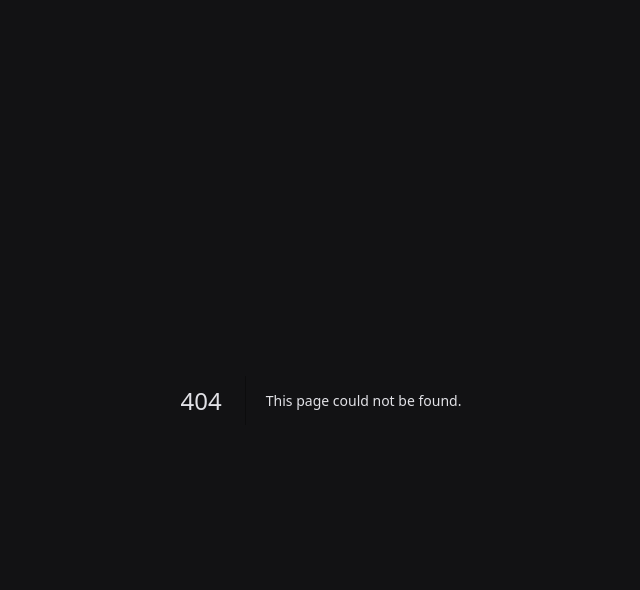
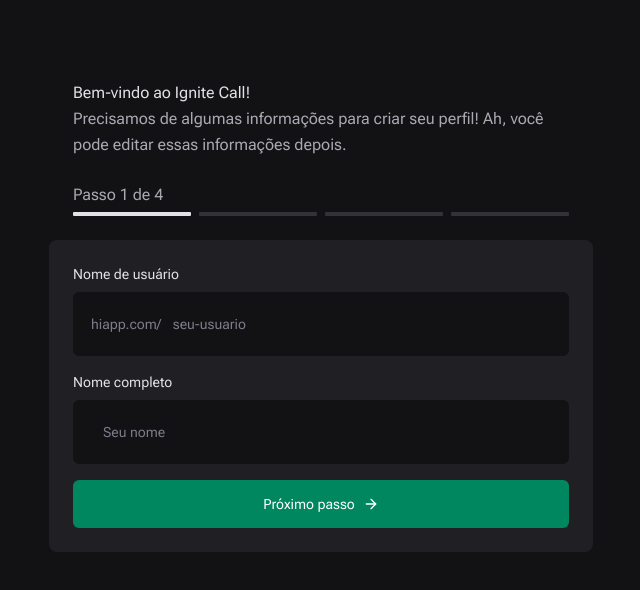
Before and after one commit to alanfoandrade/ignite-call, a Next.js app: page /register in a window 1280 px wide. Before the commit this address had no page. Shown: the top 590 px of the page, without its empty margins (319-959 px from the left). Built offline with nearby package versions, Linux system fonts and the light colour scheme; a web font is replaced by a local one.

Commit message:
feat: add form

```diff
--- a/src/app/(home)/components/ClaimUsernameForm.tsx
+++ b/src/app/(home)/components/ClaimUsernameForm.tsx
@@ -8,6 +8,7 @@
 import { twMerge } from 'tailwind-merge';
 import { z } from 'zod';
 import { zodResolver } from '@hookform/resolvers/zod';
+import { Box } from '@/components/Box';
 
 const claimUsernameFormSchema = z.object({
   username: z
@@ -43,10 +44,11 @@
 
   return (
     <>
-      <form
+      <Box
         {...props}
+        as="form"
         className={twMerge(
-          'border-1 mt-4 grid grid-cols-[1fr_auto] gap-2 rounded-lg border-gray-600 bg-gray-800 p-4 max-lg:grid-cols-1',
+          'mt-4 grid grid-cols-[1fr_auto] gap-2 p-4 max-lg:grid-cols-1',
           className,
         )}
         onSubmit={handleSubmit(handleClaimUsername)}
@@ -64,7 +66,7 @@
           Reservar usuário
           <ArrowRight className="h-4 w-4" />
         </Button>
-      </form>
+      </Box>
 
       <div className="absolute mt-1 px-1">
         <p className="text-sm text-gray-400">
--- /dev/null
+++ b/src/app/register/page.tsx
@@ -0,0 +1,40 @@
+import { Box } from '@/components/Box';
+import { Button } from '@/components/Button';
+import { MultiStep } from '@/components/MultiStep';
+import { TextInput } from '@/components/TextInput';
+import { ArrowRight } from 'lucide-react';
+
+export default function Register() {
+  return (
+    <main className="mx-auto mb-4 mt-20 max-w-xl px-4">
+      <div className="px-6">
+        <strong className="leading-relaxed">Bem-vindo ao Ignite Call!</strong>
+
+        <p className="mb-6 leading-relaxed text-gray-200">
+          Precisamos de algumas informações para criar seu perfil! Ah, você pode
+          editar essas informações depois.
+        </p>
+
+        <MultiStep steps={4} currentStep={1} />
+      </div>
+
+      <Box as="form" className="mt-6 flex flex-col gap-4">
+        <label className="flex flex-col gap-2">
+          <p className="text-sm">Nome de usuário</p>
+
+          <TextInput prefix="hiapp.com/" placeholder="seu-usuario" />
+        </label>
+
+        <label className="flex flex-col gap-2">
+          <p className="text-sm">Nome completo</p>
+
+          <TextInput placeholder="Seu nome" />
+        </label>
+
+        <Button type="submit">
+          Próximo passo <ArrowRight className="h-4 w-4" />
+        </Button>
+      </Box>
+    </main>
+  );
+}
--- a/src/components/Box.tsx
+++ b/src/components/Box.tsx
@@ -1,13 +1,18 @@
-import { HTMLAttributes } from 'react';
+import { ElementType, HTMLAttributes } from 'react';
 import { twMerge } from 'tailwind-merge';
 
+interface BoxProps extends HTMLAttributes<HTMLElement> {
+  as?: ElementType;
+}
+
 export function Box({
+  as: Component = 'div',
   children,
   className,
   ...props
-}: HTMLAttributes<HTMLDivElement>) {
+}: BoxProps) {
   return (
-    <div
+    <Component
       {...props}
       className={twMerge(
         'border-1 rounded-lg border-gray-600 bg-gray-800 p-6',
@@ -15,6 +20,6 @@
       )}
     >
       {children}
-    </div>
+    </Component>
   );
 }
```
